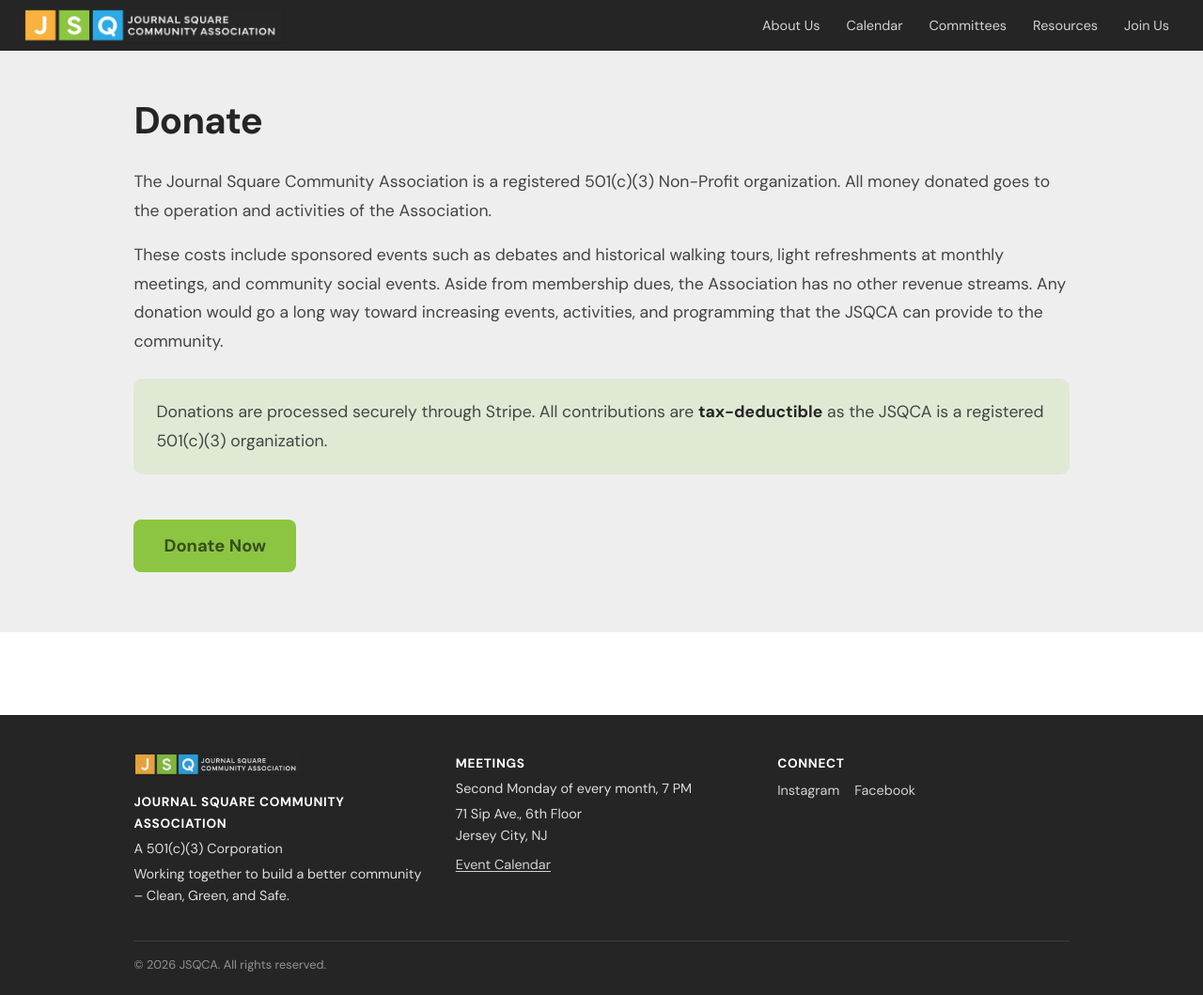
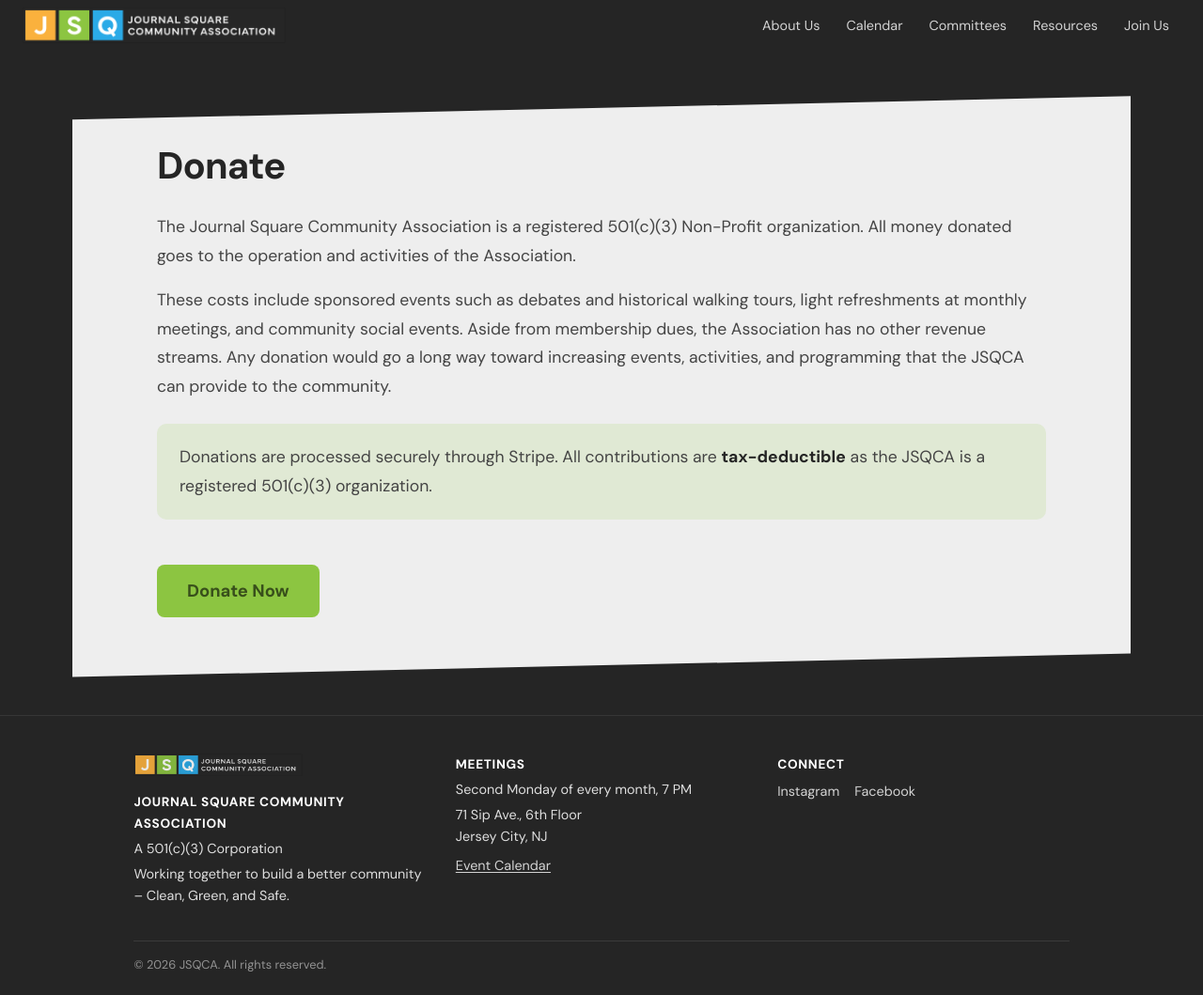
Before and after one commit to JSQCA/JSQCA.github.io, a Jekyll site: the page built from donate.html, in a window 1280 px wide and 1059 px high. Shown: the whole window at 94% size. Built offline with Jekyll 4.4.1, drawn with Linux system fonts in a browser that asks for light colours.

Commit message:
change background

```diff
--- a/static/css/site.css
+++ b/static/css/site.css
@@ -10,17 +10,17 @@
   --yellow-bright: rgb(250, 175, 58);
   --yellow-base:   rgb(194, 137, 46);
   --yellow-deep:   rgb(140, 99, 33);
-  --yellow-muted:  rgb(252, 226, 173);
+  --yellow-muted:  rgb(250, 175, 58);
 
   --green-bright:  rgb(140, 197, 65);
   --green-base:    rgb(98, 138, 46);
   --green-deep:    rgb(56, 79, 27);
-  --green-muted:   rgb(208, 235, 170);
+  --green-muted:   rgb(140, 197, 65);
 
   --purple-bright: rgb(160, 95, 225);
   --purple-base:   rgb(115, 68, 162);
   --purple-deep:   rgb(69, 40, 98);
-  --purple-muted:  rgb(220, 198, 242);
+  --purple-muted:  rgb(160, 95, 225);
 
   --blue-bright:   rgb(43, 170, 231);
   --blue-base:     rgb(24, 133, 194);
@@ -46,6 +46,7 @@ html {
 body {
   font-family: 'DM Sans', -apple-system, BlinkMacSystemFont, "Segoe UI", Roboto, sans-serif;
   color: var(--black);
+  background: var(--black);
   min-height: 100vh;
   display: flex;
   flex-direction: column;
@@ -217,7 +218,9 @@ main {
    Banner (Homepage hero)
    ============================================ */
 section#banner {
-  background: var(--black);
+  margin: 3rem 6% 1.5rem;
+  clip-path: polygon(0 25px, 100% 0, 100% calc(100% - 25px), 0 100%);
+  overflow: hidden;
 }
 
 section#banner .content {
@@ -291,11 +294,12 @@ section#banner .content::before {
    ============================================ */
 section.home {
   position: relative;
+  margin: 0 6% 1.5rem;
+  clip-path: polygon(0 25px, 100% 0, 100% calc(100% - 25px), 0 100%);
 }
 
 section.home svg {
-  display: block;
-  margin-bottom: -1px;
+  display: none;
 }
 
 section.home h1 {
@@ -323,7 +327,7 @@ section.home p {
 }
 
 section.home .content {
-  padding: 5% 10%;
+  padding: 5rem 12% 5rem;
 }
 
 /* Section colors */
@@ -514,6 +518,8 @@ section#get_involved .involve-card a:hover {
 section.page-content {
   background: var(--white);
   min-height: 50vh;
+  margin: 3rem 6% 1.5rem;
+  clip-path: polygon(0 25px, 100% 0, 100% calc(100% - 25px), 0 100%);
 }
 
 section.page-content .content {
@@ -826,6 +832,8 @@ footer {
   background: var(--black);
   color: rgba(255, 255, 255, 0.85);
   padding: 0;
+  margin-top: 1rem;
+  border-top: 1px solid rgba(255, 255, 255, 0.08);
 }
 
 footer .content {
@@ -987,6 +995,11 @@ footer .content {
     border-bottom: 1px solid rgba(255, 255, 255, 0.05);
   }
 
+  section#banner {
+    margin: 2rem 0.75rem 1rem;
+    clip-path: polygon(0 15px, 100% 0, 100% calc(100% - 15px), 0 100%);
+  }
+
   section#banner .content {
     min-height: 350px;
   }
@@ -997,6 +1010,20 @@ footer .content {
 
   .banner-overlay p {
     font-size: 1rem;
+  }
+
+  section.home {
+    margin: 0 0.75rem 1rem;
+    clip-path: polygon(0 15px, 100% 0, 100% calc(100% - 15px), 0 100%);
+  }
+
+  section.home .content {
+    padding: 3.5rem 8% 3.5rem;
+  }
+
+  section.page-content {
+    margin: 2rem 0.75rem 1rem;
+    clip-path: polygon(0 15px, 100% 0, 100% calc(100% - 15px), 0 100%);
   }
 
   .involve-grid {
```
Also changed, not shown: index.html (+0 -7 lines).
